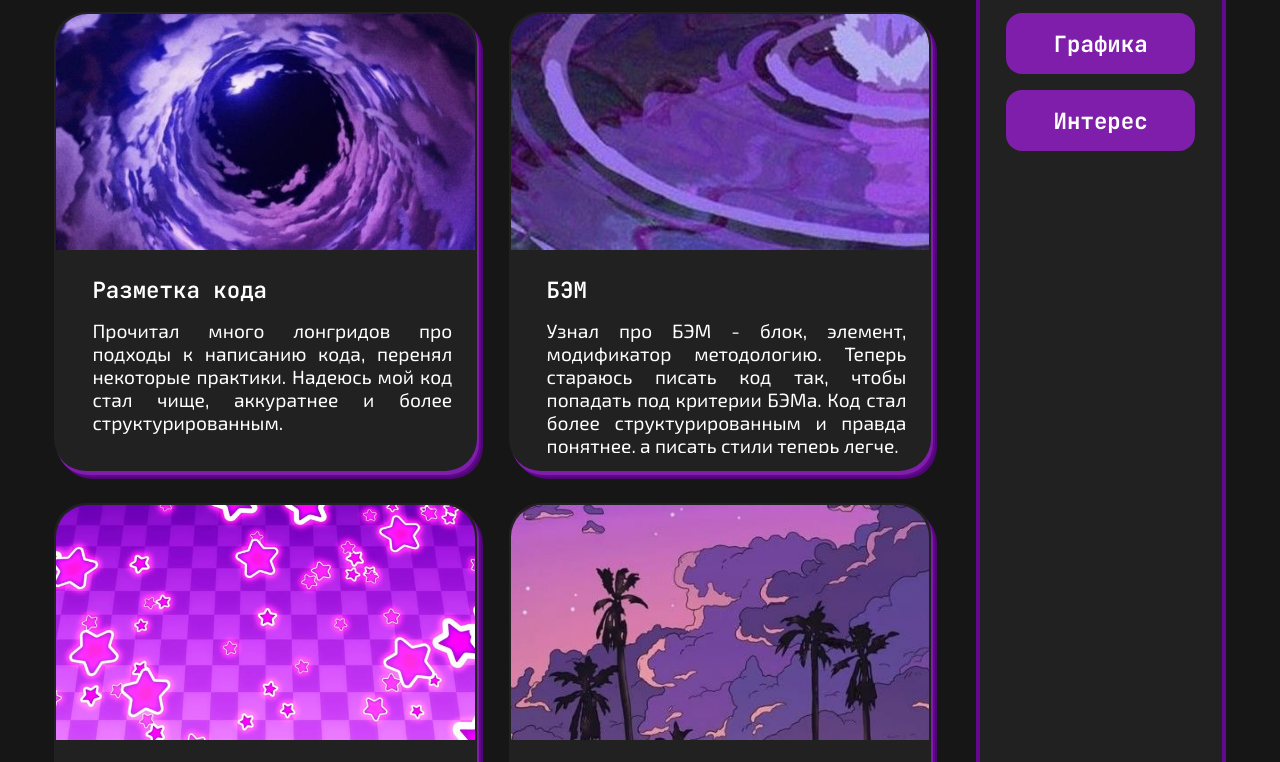
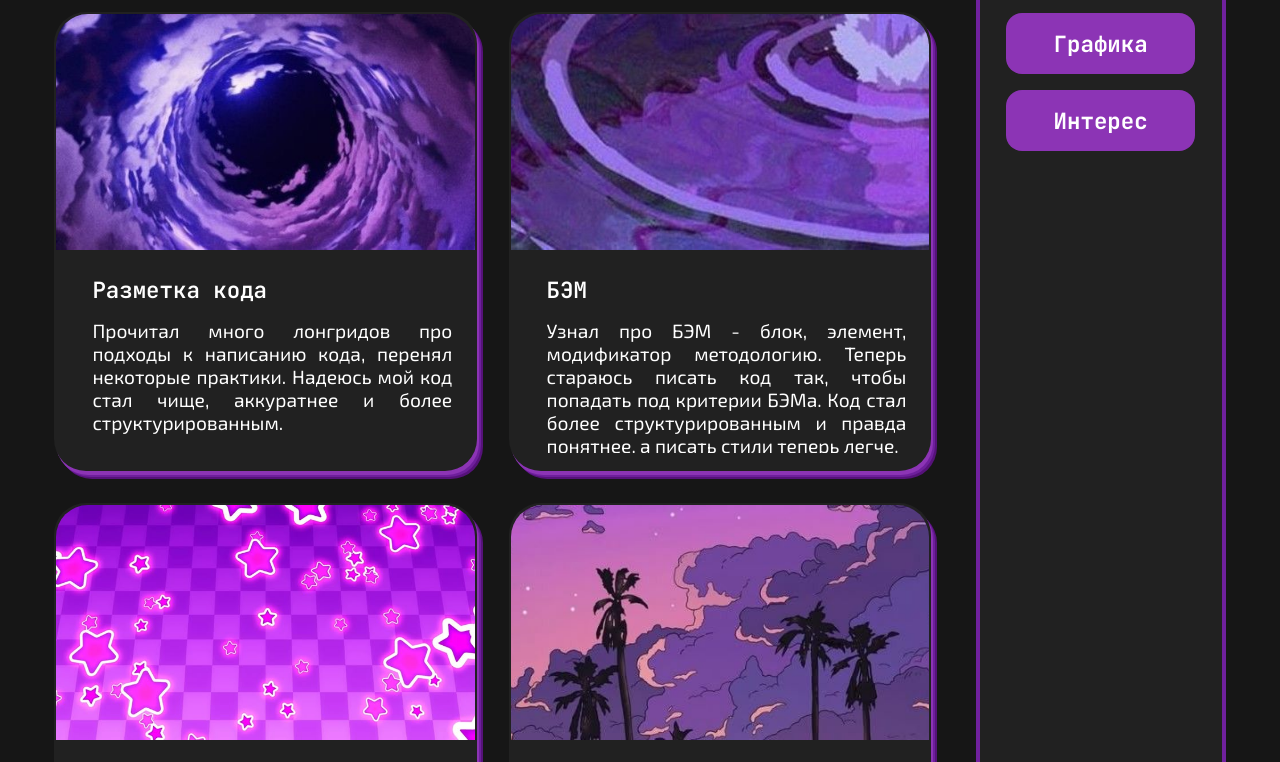
Before and after one commit to WhXteBeXr/web-journey-showcase, a website: page index.html in a window 1280 px wide. Shown: the part 719-1481 px from the top of the page. Drawn offline with Linux system fonts and the light colour scheme.

Commit message:
Небольшие коррекции в акцентных цветах

```diff
--- a/styles/variables.css
+++ b/styles/variables.css
@@ -6,9 +6,9 @@
   --text-color: var(--white);
   --primary-color: var(--dark-gray);
   --secondary-color: var(--light-gray);
-  --primary-accent-color: rgb(126, 30, 170);
-  --secondary-accent-color: rgb(97, 7, 142);
-  --shadow-accent-color: rgb(77, 7, 113);
+  --primary-accent-color: rgb(140, 52, 181);
+  --secondary-accent-color: rgb(110, 31, 156);
+  --shadow-accent-color: rgb(86, 18, 122);
 
   --size-xxs: 0.5rem;
   --size-xs: 0.7rem;
```
